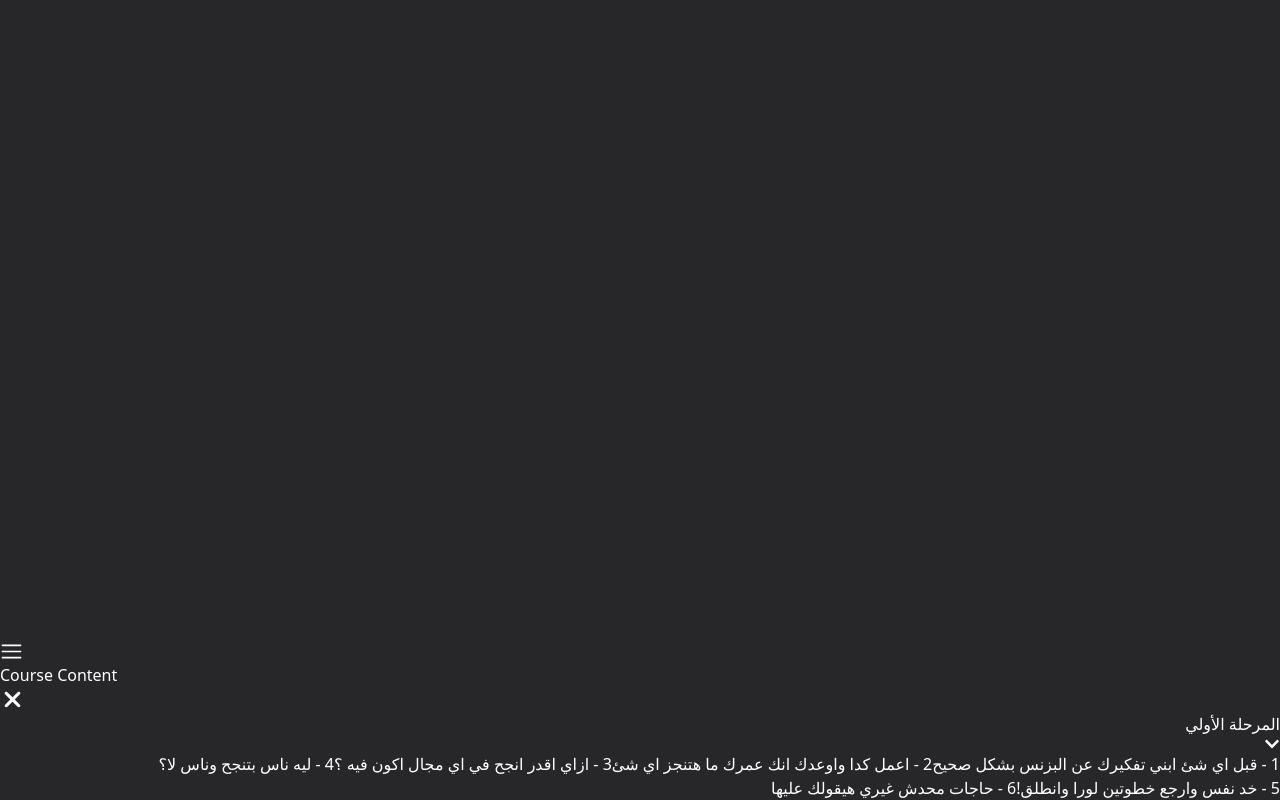
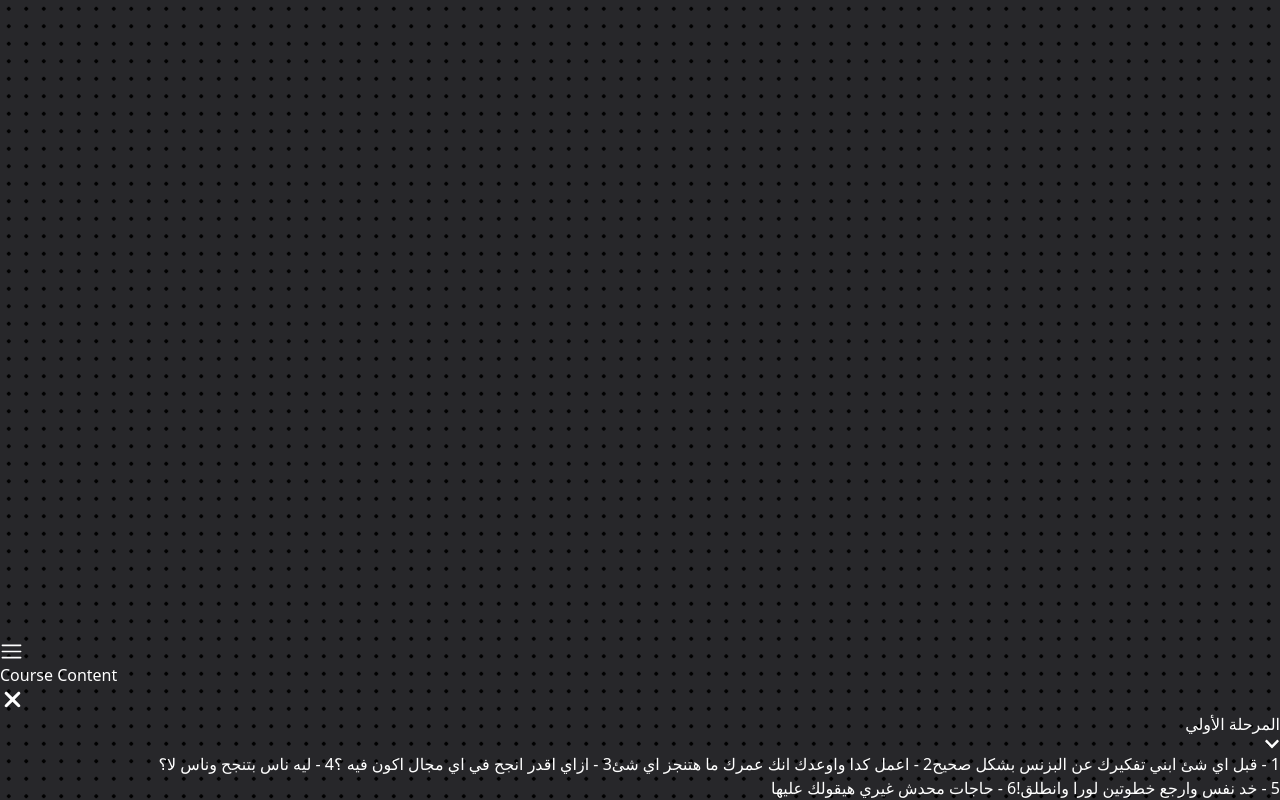
Before and after one commit to Mohamed-Elbehery/MTTV_LMS, a React (Vite) app: page / in a window 1280 px wide. Shown: the top 800 px of the page. Built offline with nearby package versions, Linux system fonts and the light colour scheme.

Commit message:
add radial gradient background to the body

```diff
--- a/src/index.css
+++ b/src/index.css
@@ -4,6 +4,8 @@
 
 body {
   @apply bg-zinc-800 text-white;
+  background-image: radial-gradient(rgba(0, 0, 0, 1) 2px, transparent 2px);
+  background-size: 17.5px 17.5px;
 }
 
 /* Scrollbar */
```
